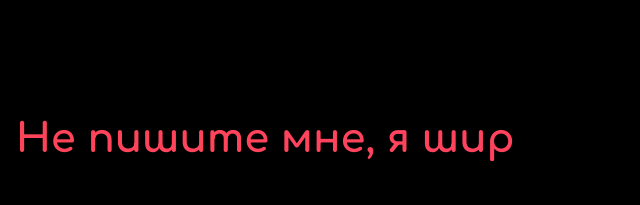
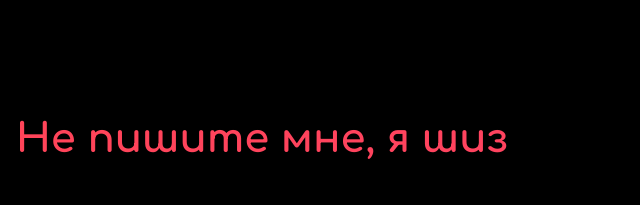
Before and after one commit to Tombleron/tombleron.github.io, a plain HTML site: page index.html in a window 1280 px wide. Shown: the part 1498-1703 px from the top of the page, 112-752 px from the left. Drawn offline with nearby package versions, Linux system fonts and the light colour scheme.

Commit message:
я клоун

```diff
--- a/index.html
+++ b/index.html
@@ -63,7 +63,7 @@
              </div>
 
               <div id="contact">
-                 <h1>Не пишите мне, я шиp</h1>
+                 <h1>Не пишите мне, я шиз</h1>
                  <form>
                      <input type="text" placeholder="нахуй" required>
                      <input type="email" placeholder="иди" required><br>
```
